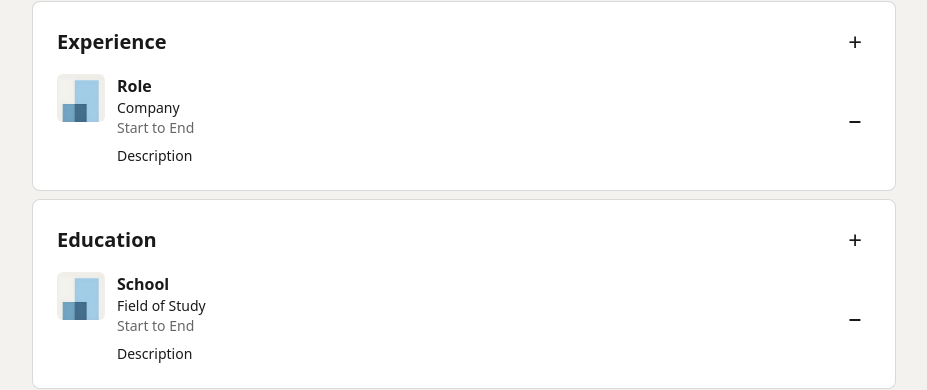
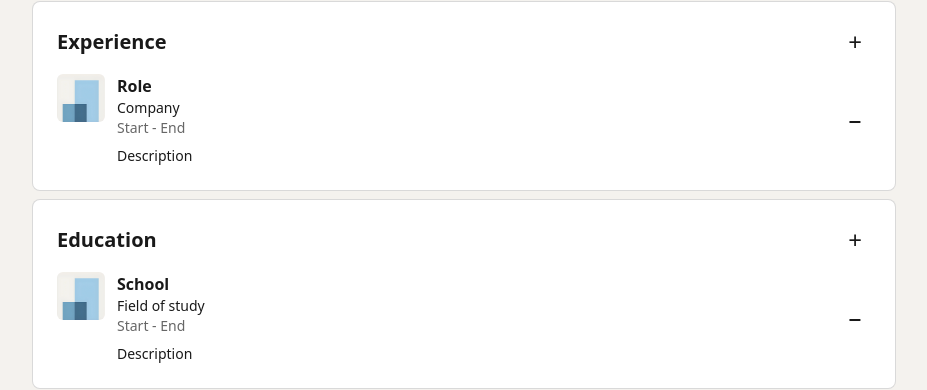
Before and after one commit to dooneygit/mockedin, a Next.js app: page / in a window 1280 px wide. Shown: the part 926-1316 px from the top of the page, without its empty margins (176-1103 px from the left). Built offline with nearby package versions, Linux system fonts and the light colour scheme; no server answers.

Commit message:
fix: no fallback values for deleted inputs

```diff
--- a/app/Profile.tsx
+++ b/app/Profile.tsx
@@ -23,7 +23,7 @@ const defaultExperience: Entry[] = [
     id: "exp-1",
     subtitle: "Company",
     title: "Role",
-    dateRange: "Start to End",
+    dateRange: "Start - End",
     description: "Description",
     logo: "/images/default-logo.webp",
   }
@@ -33,8 +33,8 @@ const defaultEducation: Entry[] = [
   {
     id: "edu-1",
     title: "School",
-    subtitle: "Field of Study",
-    dateRange: "Start to End",
+    subtitle: "Field of study",
+    dateRange: "Start - End",
     description: "Description",
     logo: "/images/default-logo.webp",
   }
@@ -209,11 +209,13 @@ export default function Profile() {
                 <EditableText
                   ariaLabel="First name"
                   value={firstName}
+                  fallback="First"
                   onChange={setFirstName}
                 />{" "}
                 <EditableText
                   ariaLabel="Last name"
                   value={lastName}
+                  fallback="Last"
                   onChange={setLastName}
                 />
               </h1>
@@ -221,6 +223,7 @@ export default function Profile() {
                 <EditableText
                   ariaLabel="Headline"
                   value={headline}
+                  fallback="Headline"
                   onChange={setHeadline}
                 />
               </p>
@@ -228,6 +231,7 @@ export default function Profile() {
                 <EditableText
                   ariaLabel="Location"
                   value={location}
+                  fallback="Country"
                   onChange={setLocation}
                 />
                 <span className="mx-1">·</span>
@@ -246,6 +250,7 @@ export default function Profile() {
                       <EditableText
                         ariaLabel="Follower count"
                         value={followers}
+                        fallback="0"
                         onChange={setFollowers}
                         className="text-[var(--li-text-secondary)]"
                       />{" "}
@@ -258,6 +263,7 @@ export default function Profile() {
                       <EditableText
                         ariaLabel="Connection count"
                         value={connections}
+                        fallback="0"
                         onChange={setConnections}
                         className="font-semibold text-[var(--li-text-secondary)]"
                       />{" "}
@@ -350,7 +356,12 @@ export default function Profile() {
       <section className="li-card p-6">
         <h2 className="text-xl font-semibold mb-2">About</h2>
         <p className="text-sm text-[var(--li-text-secondary)]">
-          <EditableText ariaLabel="About" value={about} onChange={setAbout} />
+          <EditableText
+            ariaLabel="About"
+            value={about}
+            fallback="About"
+            onChange={setAbout}
+          />
         </p>
       </section>
 
@@ -379,6 +390,7 @@ export default function Profile() {
           <EditableText
             ariaLabel="Follower count"
             value={followers}
+            fallback="0"
             onChange={setFollowers}
           />{" "}
           followers
@@ -406,6 +418,7 @@ export default function Profile() {
                         ariaLabel="When"
                         className="text-[var(--li-text-secondary)]"
                         value={cmt.when}
+                        fallback="1mo"
                         onChange={(v) => updateComment(cmt.id, { when: v })}
                       />
                     </p>
@@ -413,6 +426,7 @@ export default function Profile() {
                       <EditableText
                         ariaLabel="Comment body"
                         value={cmt.body}
+                        fallback="Comment"
                         onChange={(v) => updateComment(cmt.id, { body: v })}
                         multiline
                       />
--- a/components/profile/EditableText.tsx
+++ b/components/profile/EditableText.tsx
@@ -3,12 +3,15 @@
 export function EditableText({
   value,
   onChange,
+  fallback,
   className,
   multiline = false,
   ariaLabel,
 }: {
   value: string;
   onChange: (v: string) => void;
+  /** Restored when the field is emptied. Whitespace-only text is kept as-is. */
+  fallback: string;
   className?: string;
   multiline?: boolean;
   ariaLabel: string;
@@ -20,7 +23,16 @@ export function EditableText({
       contentEditable
       suppressContentEditableWarning
       className={`li-editable inline-block ${className ?? ""}`}
-      onBlur={(e) => onChange(e.currentTarget.textContent ?? "")}
+      onBlur={(e) => {
+        const text = e.currentTarget.textContent ?? "";
+        if (text === "") {
+          // React won't re-render the node when `value` is already the fallback.
+          e.currentTarget.textContent = fallback;
+          onChange(fallback);
+          return;
+        }
+        onChange(text);
+      }}
       onKeyDown={(e) => {
         if (!multiline && e.key === "Enter") {
           e.preventDefault();
--- a/components/profile/EntryList.tsx
+++ b/components/profile/EntryList.tsx
@@ -58,6 +58,7 @@ export function EntryList({
                 <EditableText
                   ariaLabel={titleLabel}
                   value={entry.title}
+                  fallback={titleLabel}
                   onChange={(v) => onUpdate(entry.id, { title: v })}
                 />
               </p>
@@ -65,6 +66,7 @@ export function EntryList({
                 <EditableText
                   ariaLabel={subtitleLabel}
                   value={entry.subtitle}
+                  fallback={subtitleLabel}
                   onChange={(v) => onUpdate(entry.id, { subtitle: v })}
                 />
               </p>
@@ -72,6 +74,7 @@ export function EntryList({
                 <EditableText
                   ariaLabel="Date range"
                   value={entry.dateRange}
+                  fallback="Start - End"
                   onChange={(v) => onUpdate(entry.id, { dateRange: v })}
                 />
               </p>
@@ -79,6 +82,7 @@ export function EntryList({
                 <EditableText
                   ariaLabel="Description"
                   value={entry.description}
+                  fallback="Description"
                   onChange={(v) => onUpdate(entry.id, { description: v })}
                   multiline
                 />
```
